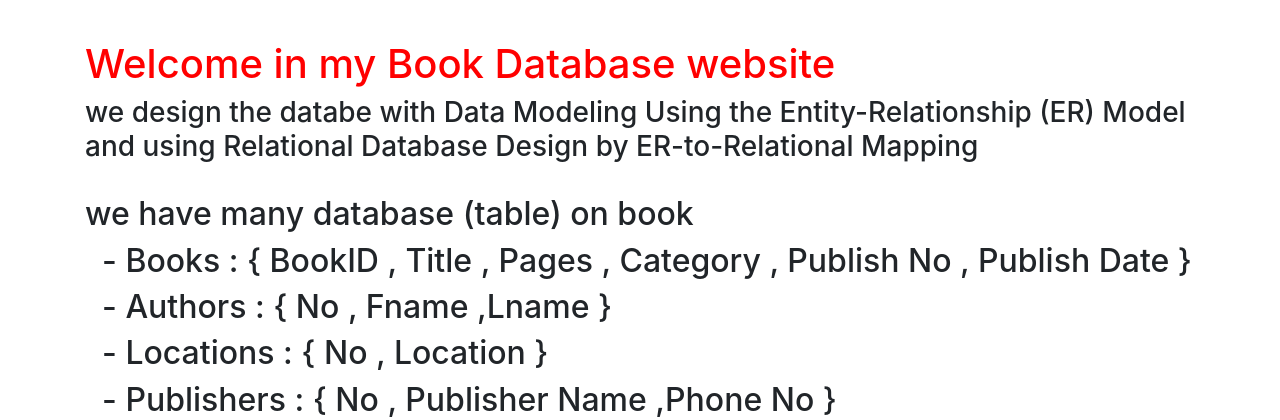
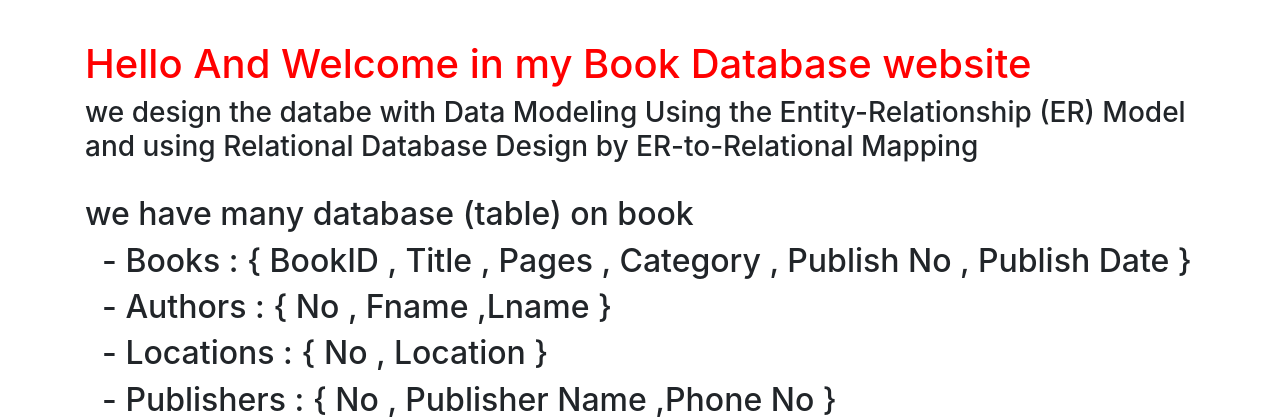
Before and after one commit to ATBLightning/first-book, a Django app: page / in a window 1280 px wide. Shown: the part 56-476 px from the top of the page. Run offline with Django 3.2, Linux system fonts and the light colour scheme; some libraries are stand-ins or nearby versions.

Commit message:
Template to template.

```diff
--- a/book/Template/home.html
+++ b/book/Template/home.html
@@ -1,7 +1,7 @@
 {% extends 'layout.html' %}
 {% block content %}
 
-<h1><font color="red">Welcome in my Book Database website</font></h1>
+<h1><font color="red">Hello And Welcome in my Book Database website</font></h1>
 <h3>we design the databe with Data Modeling Using the
 Entity-Relationship (ER) Model and using Relational Database Design by ER-to-Relational Mapping</h3>
 <br/>
```
